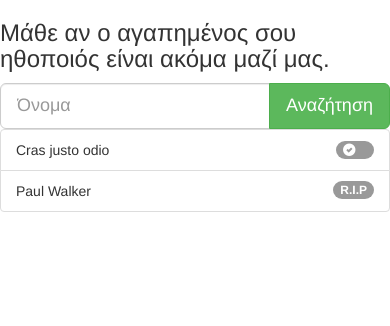
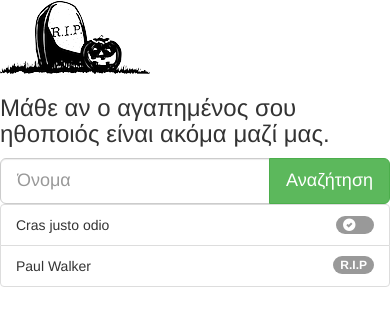
Before and after one commit to KapJep/RIP, a plain HTML site: page index.html in a window 390 px wide. Drawn offline with nearby package versions, Linux system fonts and the light colour scheme.

Commit message:
added responsive images support (using picturefill.js)

```diff
--- a/index.html
+++ b/index.html
@@ -5,6 +5,7 @@
 		<link href="css/bootstrap.min.css" rel="stylesheet">
 		<script src="http://code.jquery.com/jquery-1.10.2.min.js"></script>
 		<script src="js/bootstrap.js"></script>
+		<script src="js/picturefill.js"></script>
 		<script>
 			function anazitisi(){
 				actor = document.getElementById("actor").value;
@@ -23,6 +24,19 @@
 		</script>
 	</head>
 <body>
+
+	<span data-picture>
+		<span data-src="images/small.png"></span>
+		<span data-src="images/medium.png" data-media="(min-width: 640px)"></span>
+		<span data-src="images/large.png" data-media="(min-width: 12800px)"></span>
+		<span data-src="images/extralarge.png" data-media="(min-width: 19200px)"></span>
+
+		<!-- Fallback content for non-JS browsers. Same img src as the initial, unqualified source element. -->
+		<noscript>
+			<img src="images/small.png">
+		</noscript>
+	</span>
+
 	<h3>Μάθε αν ο αγαπημένος σου ηθοποιός είναι ακόμα μαζί μας.</h3>
 
 	<div class="input-group input-group-lg">
--- /dev/null
+++ b/js/picturefill.js
@@ -0,0 +1,67 @@
+/*! Picturefill - Responsive Images that work today. (and mimic the proposed Picture element with span elements). Author: Scott Jehl, Filament Group, 2012 | License: MIT/GPLv2 */
+
+(function( w ){
+
+	// Enable strict mode
+	"use strict";
+
+	w.picturefill = function() {
+		var ps = w.document.getElementsByTagName( "span" );
+
+		// Loop the pictures
+		for( var i = 0, il = ps.length; i < il; i++ ){
+			if( ps[ i ].getAttribute( "data-picture" ) !== null ){
+
+				var sources = ps[ i ].getElementsByTagName( "span" ),
+					matches = [];
+
+				// See if which sources match
+				for( var j = 0, jl = sources.length; j < jl; j++ ){
+					var media = sources[ j ].getAttribute( "data-media" );
+					// if there's no media specified, OR w.matchMedia is supported
+					if( !media || ( w.matchMedia && w.matchMedia( media ).matches ) ){
+						matches.push( sources[ j ] );
+					}
+				}
+
+			// Find any existing img element in the picture element
+			var picImg = ps[ i ].getElementsByTagName( "img" )[ 0 ];
+
+			if( matches.length ){
+				var matchedEl = matches.pop();
+				if( !picImg || picImg.parentNode.nodeName === "NOSCRIPT" ){
+					picImg = w.document.createElement( "img" );
+					picImg.alt = ps[ i ].getAttribute( "data-alt" );
+				}
+				else if( matchedEl === picImg.parentNode ){
+					// Skip further actions if the correct image is already in place
+					continue;
+				}
+
+				picImg.src =  matchedEl.getAttribute( "data-src" );
+				matchedEl.appendChild( picImg );
+				picImg.removeAttribute("width");
+				picImg.removeAttribute("height");
+			}
+			else if( picImg ){
+				picImg.parentNode.removeChild( picImg );
+			}
+		}
+		}
+	};
+
+	// Run on resize and domready (w.load as a fallback)
+	if( w.addEventListener ){
+		w.addEventListener( "resize", w.picturefill, false );
+		w.addEventListener( "DOMContentLoaded", function(){
+			w.picturefill();
+			// Run once only
+			w.removeEventListener( "load", w.picturefill, false );
+		}, false );
+		w.addEventListener( "load", w.picturefill, false );
+	}
+	else if( w.attachEvent ){
+		w.attachEvent( "onload", w.picturefill );
+	}
+
+}( this ));
```
Also changed, not shown: images/extralarge.png (added), images/large.png (added), images/medium.png (added), images/small.png (added).
